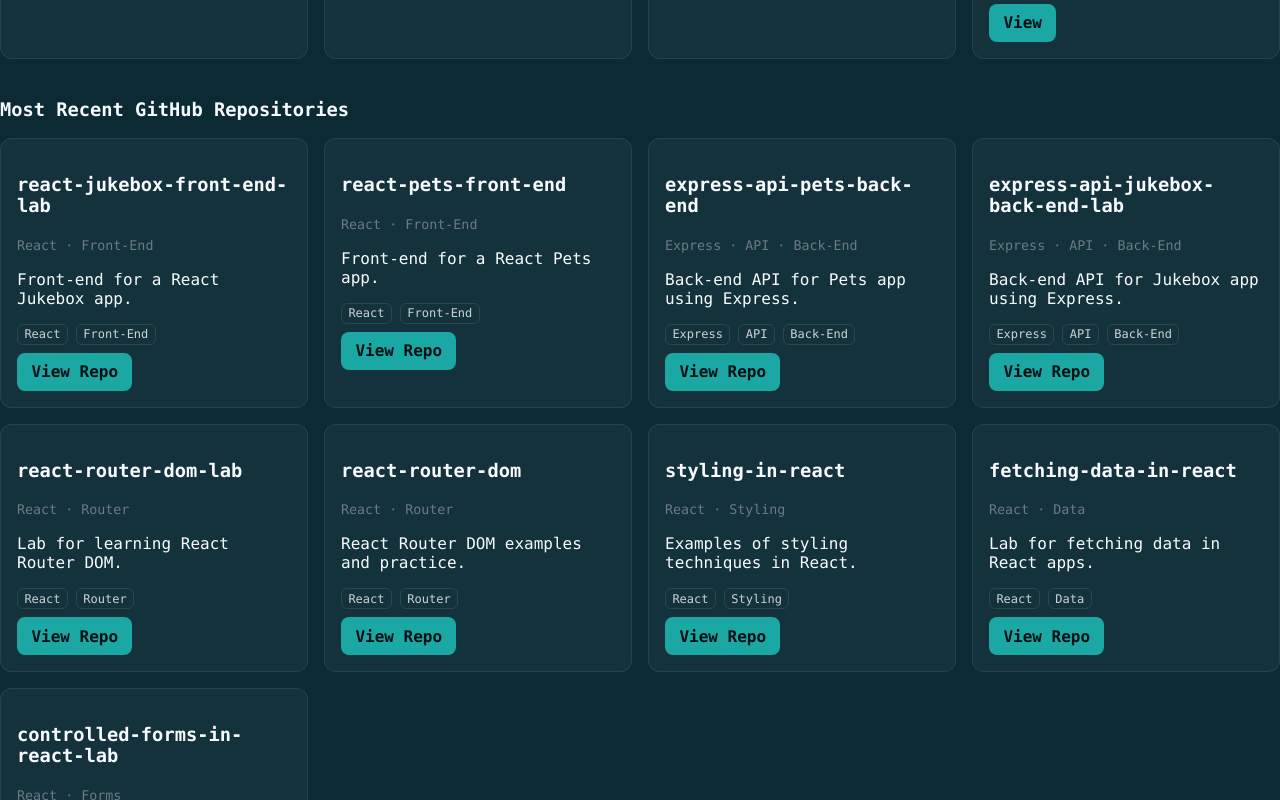
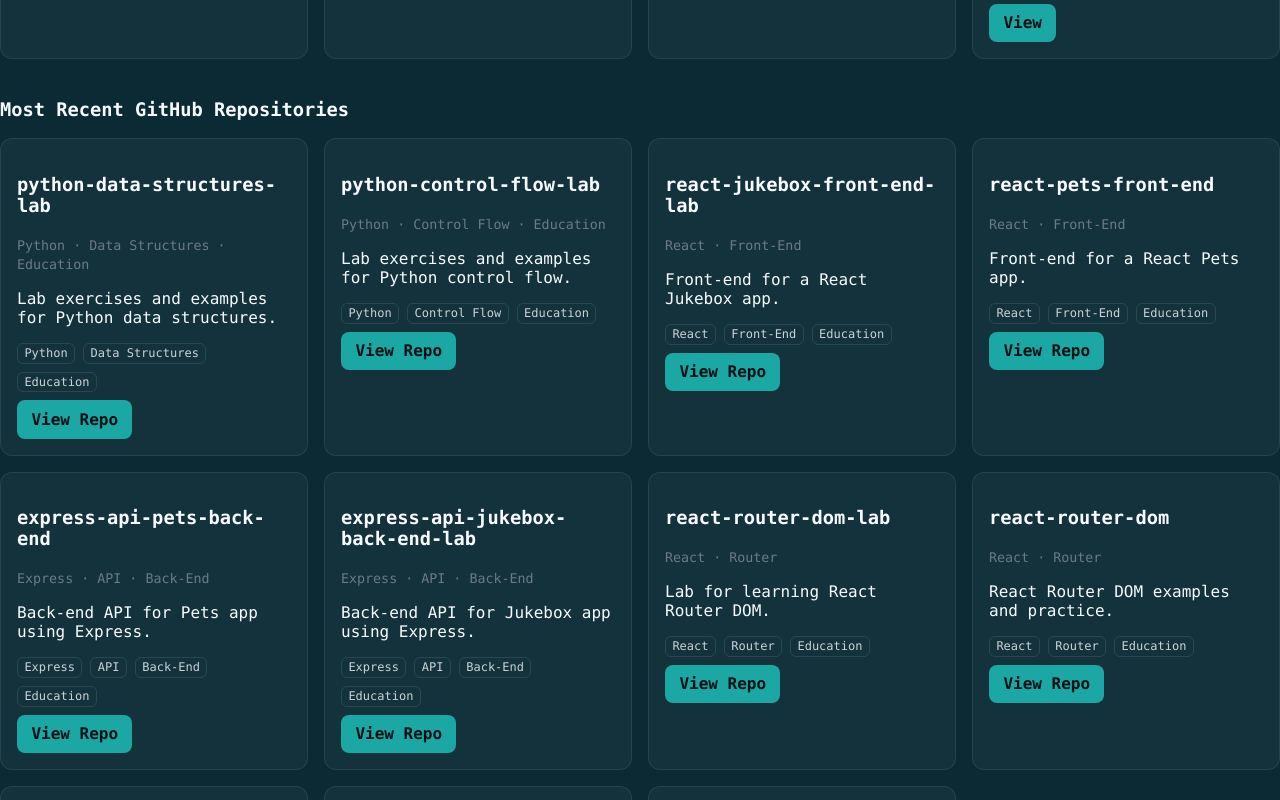
Before and after one commit to OliverPhillips1229/oliver-dev-site, a React (Vite) app in the folder client/: page /projects in a window 1280 px wide. Shown: the part 460-1260 px from the top of the page. Built offline with nearby package versions, Linux system fonts and the light colour scheme.

Commit message:
commiting

```diff
--- a/client/src/components/Projects.jsx
+++ b/client/src/components/Projects.jsx
@@ -22,12 +22,35 @@
       <h3 style={{marginTop:'2.5rem'}}>Most Recent GitHub Repositories</h3>
       <div className="grid">
         <article className="card">
+          <h3>python-data-structures-lab</h3>
+          <small style={{color:'var(--gray_600)'}}>Python · Data Structures · Education</small>
+          <p>Lab exercises and examples for Python data structures.</p>
+          <div style={{display:'flex', gap:'.5rem', flexWrap:'wrap', marginBottom:'.5rem'}}>
+            <span style={{fontSize:12, opacity:.8, border:'1px solid rgba(255,255,255,.12)', padding:'.15rem .4rem', borderRadius:6}}>Python</span>
+            <span style={{fontSize:12, opacity:.8, border:'1px solid rgba(255,255,255,.12)', padding:'.15rem .4rem', borderRadius:6}}>Data Structures</span>
+            <span style={{fontSize:12, opacity:.8, border:'1px solid rgba(255,255,255,.12)', padding:'.15rem .4rem', borderRadius:6}}>Education</span>
+          </div>
+          <a className="btn" href="https://github.com/OliverPhillips1229/python-data-structures-lab" target="_blank" rel="noopener noreferrer">View Repo</a>
+        </article>
+        <article className="card">
+          <h3>python-control-flow-lab</h3>
+          <small style={{color:'var(--gray_600)'}}>Python · Control Flow · Education</small>
+          <p>Lab exercises and examples for Python control flow.</p>
+          <div style={{display:'flex', gap:'.5rem', flexWrap:'wrap', marginBottom:'.5rem'}}>
+            <span style={{fontSize:12, opacity:.8, border:'1px solid rgba(255,255,255,.12)', padding:'.15rem .4rem', borderRadius:6}}>Python</span>
+            <span style={{fontSize:12, opacity:.8, border:'1px solid rgba(255,255,255,.12)', padding:'.15rem .4rem', borderRadius:6}}>Control Flow</span>
+            <span style={{fontSize:12, opacity:.8, border:'1px solid rgba(255,255,255,.12)', padding:'.15rem .4rem', borderRadius:6}}>Education</span>
+          </div>
+          <a className="btn" href="https://github.com/OliverPhillips1229/python-control-flow-lab" target="_blank" rel="noopener noreferrer">View Repo</a>
+        </article>
+        <article className="card">
           <h3>react-jukebox-front-end-lab</h3>
           <small style={{color:'var(--gray_600)'}}>React · Front-End</small>
           <p>Front-end for a React Jukebox app.</p>
           <div style={{display:'flex', gap:'.5rem', flexWrap:'wrap', marginBottom:'.5rem'}}>
             <span style={{fontSize:12, opacity:.8, border:'1px solid rgba(255,255,255,.12)', padding:'.15rem .4rem', borderRadius:6}}>React</span>
             <span style={{fontSize:12, opacity:.8, border:'1px solid rgba(255,255,255,.12)', padding:'.15rem .4rem', borderRadius:6}}>Front-End</span>
+            <span style={{fontSize:12, opacity:.8, border:'1px solid rgba(255,255,255,.12)', padding:'.15rem .4rem', borderRadius:6}}>Education</span>
           </div>
           <a className="btn" href="https://github.com/OliverPhillips1229/react-jukebox-front-end-lab" target="_blank" rel="noopener noreferrer">View Repo</a>
         </article>
@@ -38,6 +61,7 @@
           <div style={{display:'flex', gap:'.5rem', flexWrap:'wrap', marginBottom:'.5rem'}}>
             <span style={{fontSize:12, opacity:.8, border:'1px solid rgba(255,255,255,.12)', padding:'.15rem .4rem', borderRadius:6}}>React</span>
             <span style={{fontSize:12, opacity:.8, border:'1px solid rgba(255,255,255,.12)', padding:'.15rem .4rem', borderRadius:6}}>Front-End</span>
+            <span style={{fontSize:12, opacity:.8, border:'1px solid rgba(255,255,255,.12)', padding:'.15rem .4rem', borderRadius:6}}>Education</span>
           </div>
           <a className="btn" href="https://github.com/OliverPhillips1229/react-pets-front-end" target="_blank" rel="noopener noreferrer">View Repo</a>
         </article>
@@ -49,6 +73,7 @@
             <span style={{fontSize:12, opacity:.8, border:'1px solid rgba(255,255,255,.12)', padding:'.15rem .4rem', borderRadius:6}}>Express</span>
             <span style={{fontSize:12, opacity:.8, border:'1px solid rgba(255,255,255,.12)', padding:'.15rem .4rem', borderRadius:6}}>API</span>
             <span style={{fontSize:12, opacity:.8, border:'1px solid rgba(255,255,255,.12)', padding:'.15rem .4rem', borderRadius:6}}>Back-End</span>
+            <span style={{fontSize:12, opacity:.8, border:'1px solid rgba(255,255,255,.12)', padding:'.15rem .4rem', borderRadius:6}}>Education</span>
           </div>
           <a className="btn" href="https://github.com/OliverPhillips1229/express-api-pets-back-end" target="_blank" rel="noopener noreferrer">View Repo</a>
         </article>
@@ -60,6 +85,7 @@
             <span style={{fontSize:12, opacity:.8, border:'1px solid rgba(255,255,255,.12)', padding:'.15rem .4rem', borderRadius:6}}>Express</span>
             <span style={{fontSize:12, opacity:.8, border:'1px solid rgba(255,255,255,.12)', padding:'.15rem .4rem', borderRadius:6}}>API</span>
             <span style={{fontSize:12, opacity:.8, border:'1px solid rgba(255,255,255,.12)', padding:'.15rem .4rem', borderRadius:6}}>Back-End</span>
+            <span style={{fontSize:12, opacity:.8, border:'1px solid rgba(255,255,255,.12)', padding:'.15rem .4rem', borderRadius:6}}>Education</span>
           </div>
           <a className="btn" href="https://github.com/OliverPhillips1229/express-api-jukebox-back-end-lab" target="_blank" rel="noopener noreferrer">View Repo</a>
         </article>
@@ -70,6 +96,7 @@
           <div style={{display:'flex', gap:'.5rem', flexWrap:'wrap', marginBottom:'.5rem'}}>
             <span style={{fontSize:12, opacity:.8, border:'1px solid rgba(255,255,255,.12)', padding:'.15rem .4rem', borderRadius:6}}>React</span>
             <span style={{fontSize:12, opacity:.8, border:'1px solid rgba(255,255,255,.12)', padding:'.15rem .4rem', borderRadius:6}}>Router</span>
+            <span style={{fontSize:12, opacity:.8, border:'1px solid rgba(255,255,255,.12)', padding:'.15rem .4rem', borderRadius:6}}>Education</span>
           </div>
           <a className="btn" href="https://github.com/OliverPhillips1229/react-router-dom-lab" target="_blank" rel="noopener noreferrer">View Repo</a>
         </article>
@@ -80,6 +107,7 @@
           <div style={{display:'flex', gap:'.5rem', flexWrap:'wrap', marginBottom:'.5rem'}}>
             <span style={{fontSize:12, opacity:.8, border:'1px solid rgba(255,255,255,.12)', padding:'.15rem .4rem', borderRadius:6}}>React</span>
             <span style={{fontSize:12, opacity:.8, border:'1px solid rgba(255,255,255,.12)', padding:'.15rem .4rem', borderRadius:6}}>Router</span>
+            <span style={{fontSize:12, opacity:.8, border:'1px solid rgba(255,255,255,.12)', padding:'.15rem .4rem', borderRadius:6}}>Education</span>
           </div>
           <a className="btn" href="https://github.com/OliverPhillips1229/react-router-dom" target="_blank" rel="noopener noreferrer">View Repo</a>
         </article>
@@ -90,6 +118,7 @@
           <div style={{display:'flex', gap:'.5rem', flexWrap:'wrap', marginBottom:'.5rem'}}>
             <span style={{fontSize:12, opacity:.8, border:'1px solid rgba(255,255,255,.12)', padding:'.15rem .4rem', borderRadius:6}}>React</span>
             <span style={{fontSize:12, opacity:.8, border:'1px solid rgba(255,255,255,.12)', padding:'.15rem .4rem', borderRadius:6}}>Styling</span>
+            <span style={{fontSize:12, opacity:.8, border:'1px solid rgba(255,255,255,.12)', padding:'.15rem .4rem', borderRadius:6}}>Education</span>
           </div>
           <a className="btn" href="https://github.com/OliverPhillips1229/styling-in-react" target="_blank" rel="noopener noreferrer">View Repo</a>
         </article>
@@ -100,6 +129,7 @@
           <div style={{display:'flex', gap:'.5rem', flexWrap:'wrap', marginBottom:'.5rem'}}>
             <span style={{fontSize:12, opacity:.8, border:'1px solid rgba(255,255,255,.12)', padding:'.15rem .4rem', borderRadius:6}}>React</span>
             <span style={{fontSize:12, opacity:.8, border:'1px solid rgba(255,255,255,.12)', padding:'.15rem .4rem', borderRadius:6}}>Data</span>
+            <span style={{fontSize:12, opacity:.8, border:'1px solid rgba(255,255,255,.12)', padding:'.15rem .4rem', borderRadius:6}}>Education</span>
           </div>
           <a className="btn" href="https://github.com/OliverPhillips1229/fetching-data-in-react" target="_blank" rel="noopener noreferrer">View Repo</a>
         </article>
@@ -110,6 +140,7 @@
           <div style={{display:'flex', gap:'.5rem', flexWrap:'wrap', marginBottom:'.5rem'}}>
             <span style={{fontSize:12, opacity:.8, border:'1px solid rgba(255,255,255,.12)', padding:'.15rem .4rem', borderRadius:6}}>React</span>
             <span style={{fontSize:12, opacity:.8, border:'1px solid rgba(255,255,255,.12)', padding:'.15rem .4rem', borderRadius:6}}>Forms</span>
+            <span style={{fontSize:12, opacity:.8, border:'1px solid rgba(255,255,255,.12)', padding:'.15rem .4rem', borderRadius:6}}>Education</span>
           </div>
           <a className="btn" href="https://github.com/OliverPhillips1229/controlled-forms-in-react-lab" target="_blank" rel="noopener noreferrer">View Repo</a>
         </article>
```
